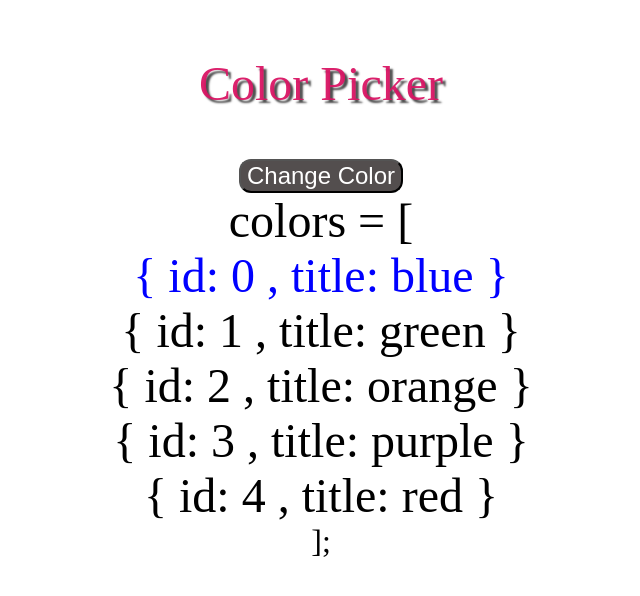
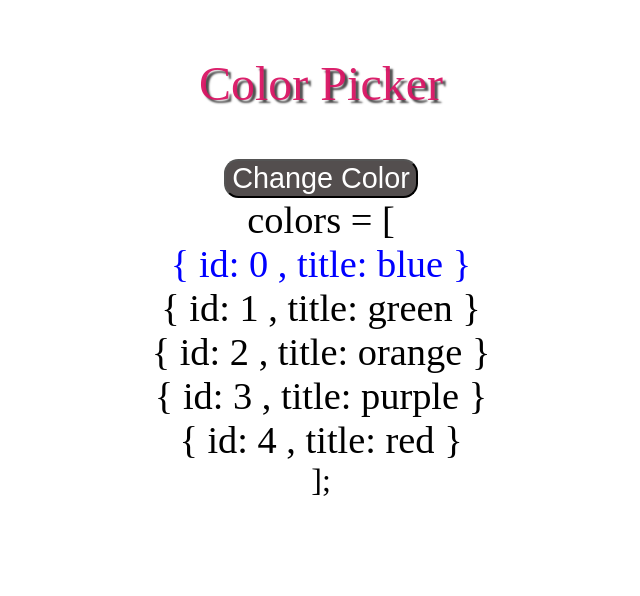
Before and after one commit to Aguadebebe/color-picks, a React (Create React App) app: page / in a window 1280 px wide. Shown: the top 596 px of the page, without its empty margins (319-959 px from the left). Built offline with nearby package versions, Linux system fonts and the light colour scheme.

Commit message:
Took out inline styles in Previewbox. Replaced with css reference. made colors- array font-size smaller

```diff
--- a/src/App.css
+++ b/src/App.css
@@ -12,9 +12,14 @@ body {
 
 
 .button {
-    font-size: 1.5em;
+    font-size: 1.8em;
     border-radius: .5em;
     color: white;
     background-color: rgb(83, 78, 78);
     cursor: pointer;
 }
+
+.colors-array {
+    font-size: 2.4em;
+
+}
--- a/src/Comps/PreviewBox.js
+++ b/src/Comps/PreviewBox.js
@@ -6,8 +6,8 @@ const PreviewBox = ({ colors, color, curly1, curly2, bra1, bra2, currentIndex })
 
     return (
         <div>
-          <div style={{ textAlign: "center", fontSize: "3em" }}>colors = {bra1}</div>
-            <div style={{ textAlign: "center", fontSize: "3em" }}>
+          <div className="colors-array">colors = {bra1}</div>
+            <div className="colors-array">
                 {colors.map((colorItem, index) => {
                   const appliedColor = index === currentIndex ? color : "black"; // applys color only to the currentIndex
                   return (
```
